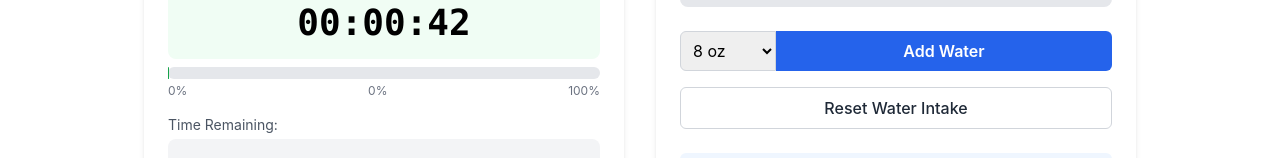
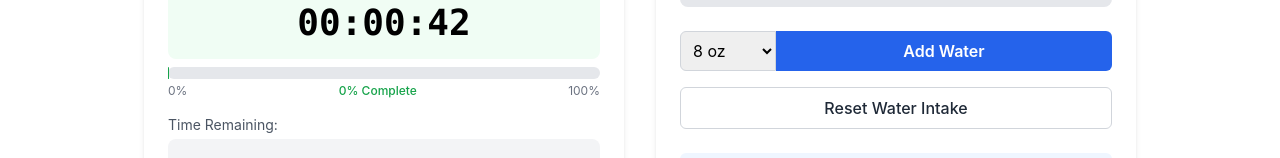
Before and after one commit to CarsonLoukusa/kamryns-candida-plan, a React (Create React App) app: page /water-fast in a window 1280 px wide. Both pictures are taken after a click on the button "Start Fast". Shown: the part 265-423 px from the top of the page. Built offline with nearby package versions, Linux system fonts and the light colour scheme.

Commit message:
Enhance fasting progress percentage display

```diff
--- a/src/pages/WaterFast.js
+++ b/src/pages/WaterFast.js
@@ -322,7 +322,7 @@ const WaterFast = () => {
                     </div>
                     <div className="flex justify-between mt-1">
                       <span className="text-xs text-gray-500">0%</span>
-                      <span className="text-xs text-gray-500">{Math.round(calculateFastProgress())}%</span>
+                      <span className="text-xs font-medium text-green-600">{Math.round(calculateFastProgress())}% Complete</span>
                       <span className="text-xs text-gray-500">100%</span>
                     </div>
                   </div>
```
